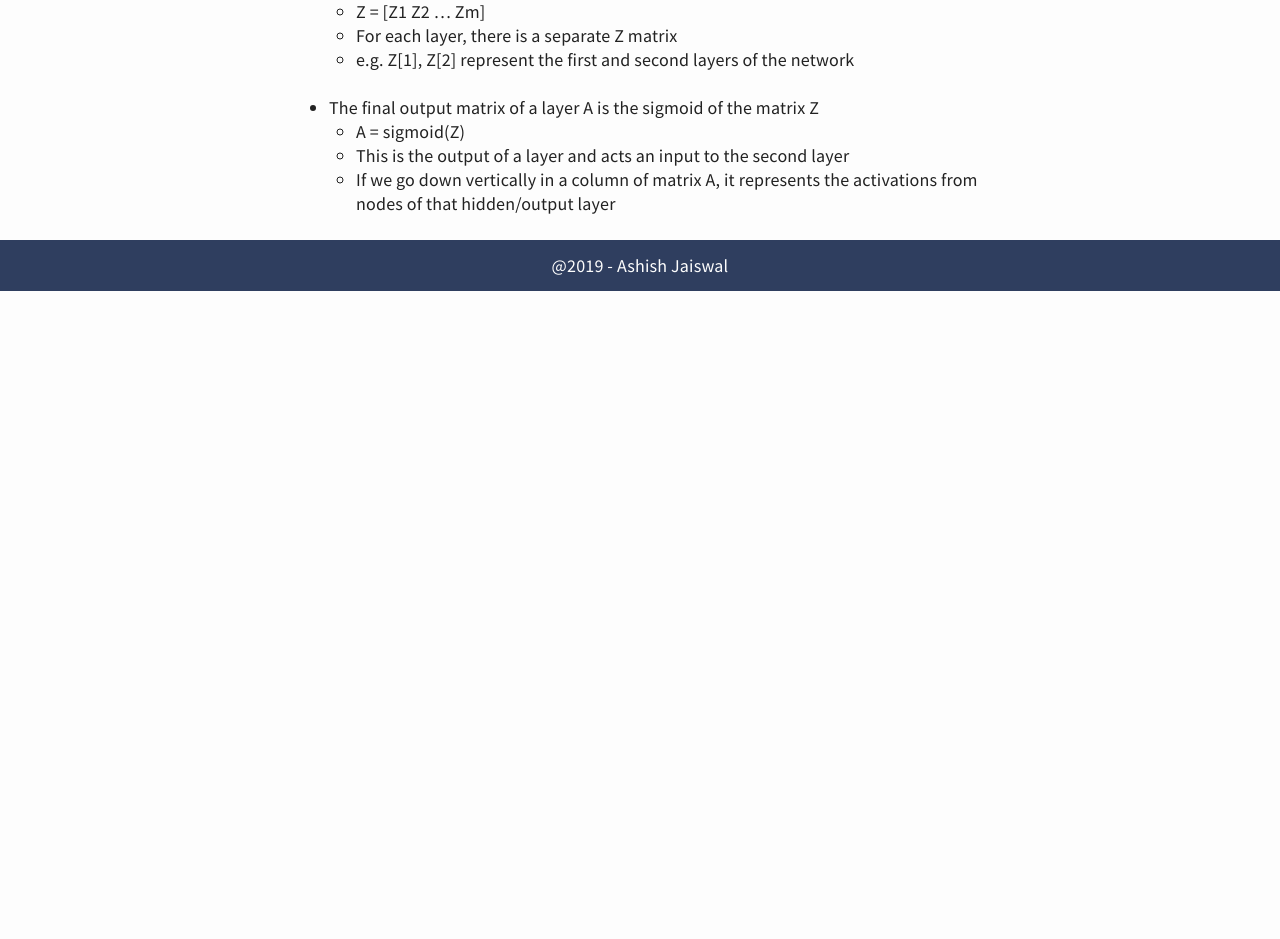
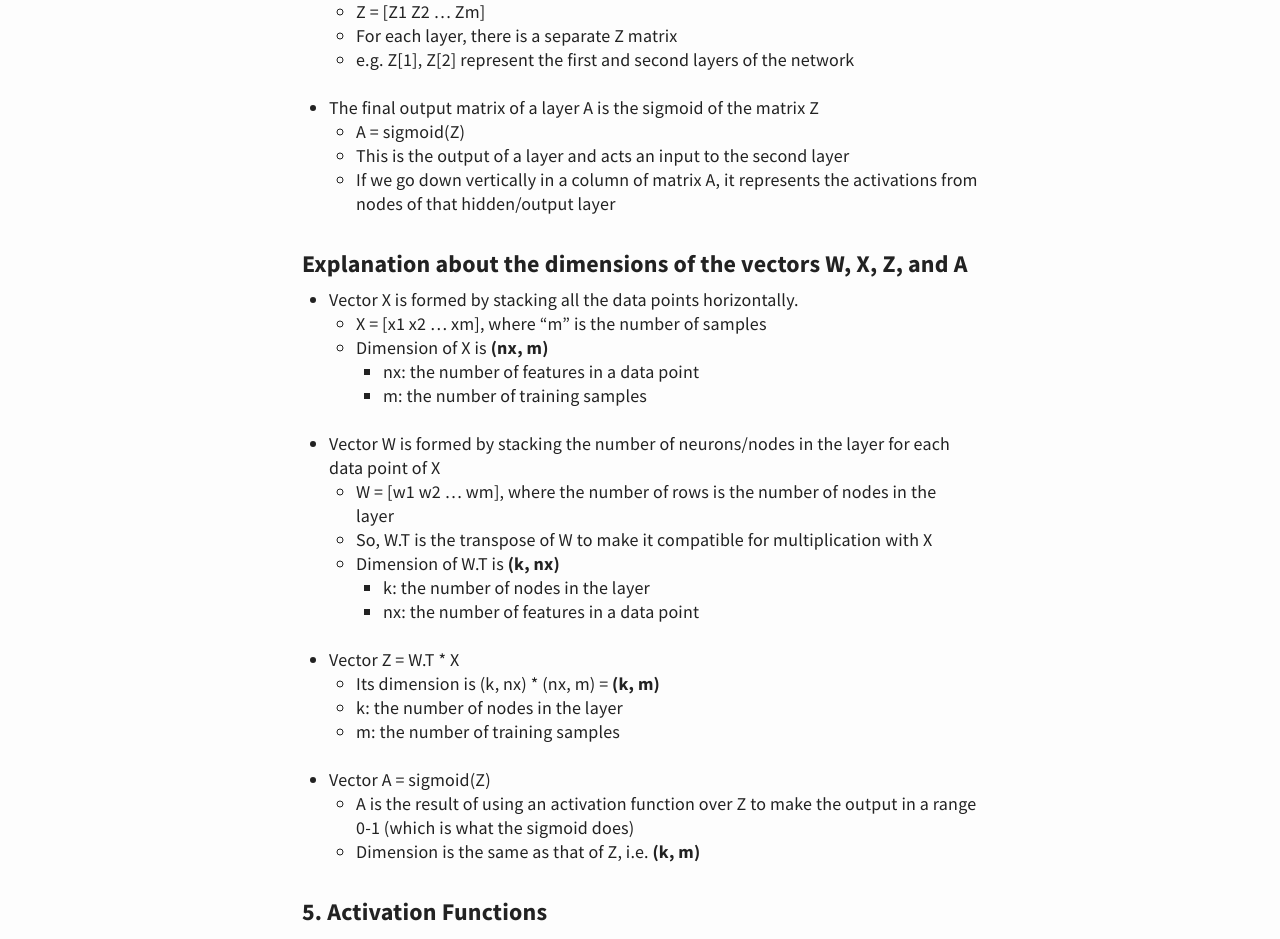
Before and after one commit to asheeshcric/blog, a Jekyll site: the page built from _posts/2019-04-17-implementation-neural-network.md, in a window 1280 px wide and 1400 px high, scrolled down 3020 px. Shown: the part 339-1278 px from the top of the window. Built offline with Jekyll 4.4.1, drawn with Linux system fonts in a browser that asks for light colours; comment, search, counter and statistics services are not loaded; before the commit the page ends 3650 px from its top, so only the background shows below that; some of the changed text lies outside the part shown.

Commit message:
Include gradient descent for neural network in the post

```diff
--- a/_posts/2019-04-17-implementation-neural-network.md
+++ b/_posts/2019-04-17-implementation-neural-network.md
@@ -50,3 +50,71 @@
     - A = sigmoid(Z)
     - This is the output of a layer and acts an input to the second layer
     - If we go down vertically in a column of matrix A, it represents the activations from nodes of that hidden/output layer
+
+#### Explanation about the dimensions of the vectors W, X, Z, and A
+
+- Vector X is formed by stacking all the data points horizontally.
+    - X = [x1 x2 ... xm], where "m" is the number of samples
+    - Dimension of X is **(nx, m)**
+        - nx: the number of features in a data point
+        - m: the number of training samples
+
+- Vector W is formed by stacking the number of neurons/nodes in the layer for each data point of X
+    - W = [w1 w2 ... wm], where the number of rows is the number of nodes in the layer
+    - So, W.T is the transpose of W to make it compatible for multiplication with X
+    - Dimension of W.T is **(k, nx)**
+        - k: the number of nodes in the layer
+        - nx: the number of features in a data point
+
+- Vector Z = W.T * X
+    - Its dimension is (k, nx) * (nx, m) = **(k, m)**
+    - k: the number of nodes in the layer
+    - m: the number of training samples
+
+- Vector A = sigmoid(Z)
+    - A is the result of using an activation function over Z to make the output in a range 0-1 (which is what the sigmoid does)
+    - Dimension is the same as that of Z, i.e. **(k, m)**
+
+### 5. Activation Functions
+
+- Hyperbolic tangent function almost always works better than a sigmoid function
+    - Sigmoid has an output range (0, 1) and tanh function has an output range (-1, 1)
+    - Only place where a sigmoid function can be useful is at the output layer of a binary classification, where you want the output to be between (0, 1)
+
+- One of the downsides of both the sigmoid and tanh functions is that if the value of **z** is very large or very small, the slope of the function approximates to nearly zero. This can drastically slow down the gradient descent and can hinder convergence in those cases.
+
+
+- **RULE OF THUMB**
+    - Just use **Relu (Rectified Linear Unit)** function for all hidden layers and only use sigmoid at the output layer if you are trying to implement a binary classifier
+
+![](https://i.ibb.co/XLNFmTX/Screenshot-from-2019-04-18-17-06-27.png)
+
+- Sometimes, leaky relu performs better than relu, but relu is the ultimate choice in most cases.
+
+#### Why do we need to use non-linear activation functions?
+
+- The purpose of the activation function is to introduce non-linearity into the network
+
+- In turn, this allows you to model a response variable (aka target variable, class label, or score) that varies non-linearly with its explanatory variables
+
+- Non-linear means that the output cannot be reproduced from a linear combination of the inputs (which is not the same as output that renders to a straight line--the word for this is affine).
+
+- Another way to think of it: without a non-linear activation function in the network, a NN, no matter how many layers it had, would behave just like a single-layer perceptron, because summing these layers would give you just another linear function
+
+### 6. Derivatives of Activation Functions for Backpropagation
+
+![](https://i.ibb.co/NxXTGb2/Screenshot-from-2019-04-18-17-17-53.png)
+
+![](https://i.ibb.co/WyXmCCG/Screenshot-from-2019-04-18-17-19-02.png)
+
+![](https://i.ibb.co/1md51kM/Screenshot-from-2019-04-18-17-20-01.png)
+
+### 7. Gradient Descent for Neural Networks
+
+- Formula for computing derivatives for backpropagation
+
+![](https://i.ibb.co/kQD8wNk/Screenshot-from-2019-04-18-17-36-05.png)
+
+- Deriving the derivative equations for gradient descent from scratch is quite complicated and requires the knowledge of linear algebra and matrix calculus
+
+![](https://i.ibb.co/F8VzRhv/Screenshot-from-2019-04-18-17-46-44.png)
```
